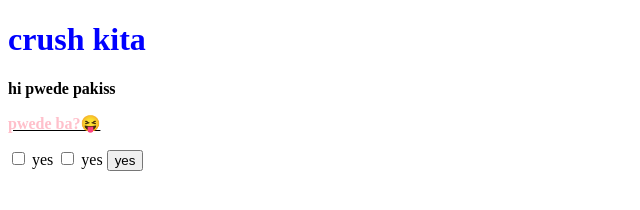
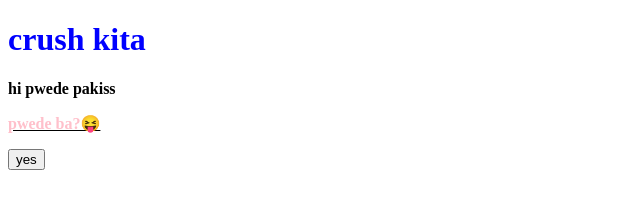
Before and after one commit to zaisetsu/pagibig, a plain HTML site: page index.html in a window 1280 px wide. Shown: the whole page, without its empty margins (0-640 px from the left). Drawn offline with Linux system fonts and the light colour scheme.

Commit message:
Update index.html

```diff
--- a/index.html
+++ b/index.html
@@ -8,8 +8,7 @@
    <h1><font color="blue">crush kita</font></h1>
    <p><b>hi pwede pakiss</b></p>
    <p><b><u><font color="pink">pwede ba?😝</font></u></b></p>
-<input type="checkbox"> yes
-<input type="checkbox"> yes
+
     <input type="button" value="yes" onclick="alert('😍')">
 </body>
 </html>
```
